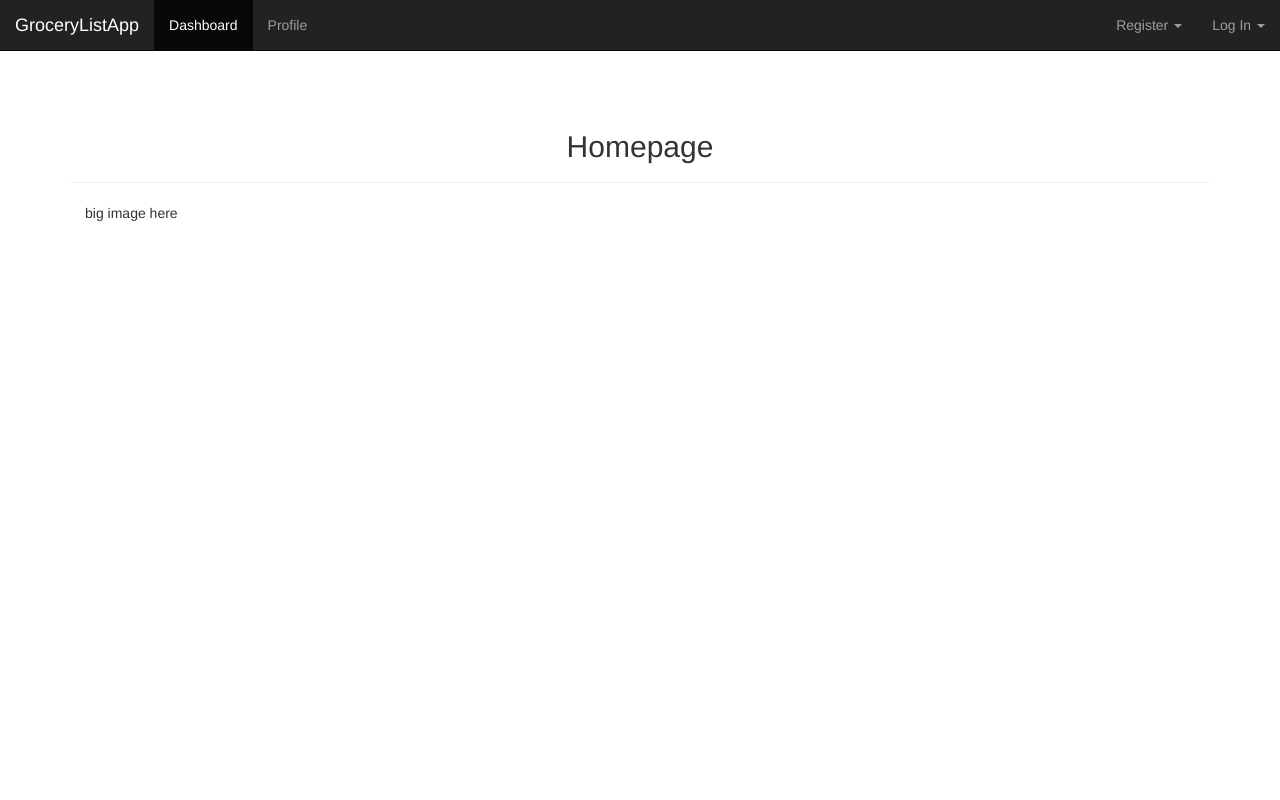
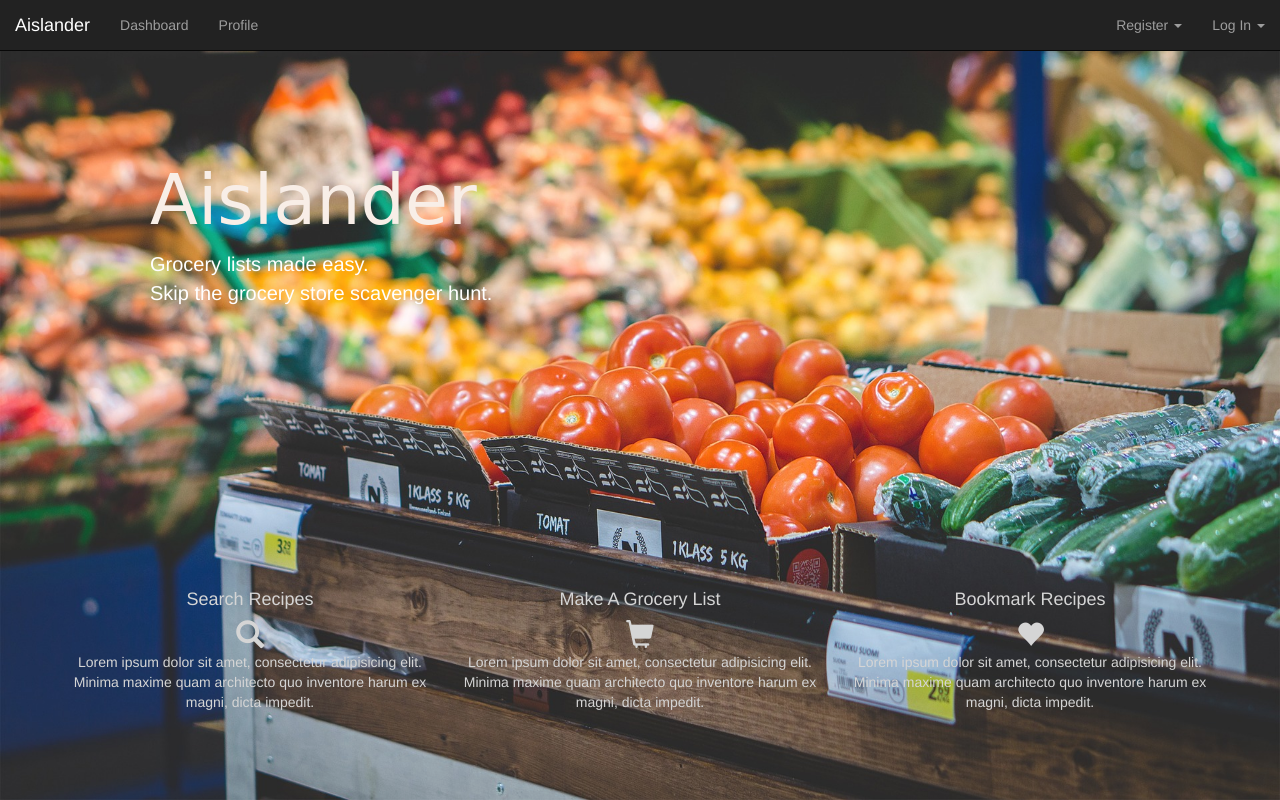
Before and after one commit to cgsarfati/Aislander, a Flask app: page / in a window 1280 px wide. Run offline with Flask 2, Linux system fonts and the light colour scheme; some libraries are stand-ins or nearby versions.

Commit message:
WIP bootstrapping site. Finished landing page. Completed progress bar.

```diff
--- a/model.py
+++ b/model.py
@@ -35,8 +35,8 @@ class Recipe(db.Model):
 
     # Recipe_id the actual Spoonacular recipe_id; not auto-incrementing
     recipe_id = db.Column(db.String(64), nullable=False, primary_key=True)
-    recipe_name = db.Column(db.String(64), nullable=False)
-    img_url = db.Column(db.String(200), nullable=True)
+    recipe_name = db.Column(db.String(200), nullable=False)
+    img_url = db.Column(db.String(1000), nullable=True)
     instructions = db.Column(db.String(10000), nullable=True)
 
     # Define relationships to cuisines (ASSOCIATION)
--- a/server.py
+++ b/server.py
@@ -137,6 +137,7 @@ def process_registration_form():
 #################### USER PROFILE ####################
 
 @app.route("/my-profile")
+@login_required
 def display_profile():
     """Display user profile of username, email, and bookmarked recipes."""
 
@@ -144,6 +145,25 @@ def display_profile():
                            username=g.current_user.username,
                            email=g.current_user.email,
                            bookmarked_recipes=g.current_user.recipes)
+
+
+@app.route("/bookmark-carousel.json")
+@login_required
+def process_bookmark_images():
+    """Get all bookmark images from DB."""
+
+    # Extract list of recipes from DB
+    bookmarked_recipes = g.current_user.recipes
+
+    # Create dictionary of recipe image links
+    bookmark_images = {'images': []}
+
+    for recipe in bookmarked_recipes:
+        bookmark_images['images'].append(recipe.img_url)
+
+    print bookmark_images
+
+    return jsonify(bookmark_images)
 
 
 #################### DASHBOARD (RECIPE SEARCH/GROCERY LIST) ####################
--- a/static/css/style.css
+++ b/static/css/style.css
@@ -2,9 +2,41 @@
 body {
     padding-top: 90px;
 }
+
 /* General sizing */
 ul.dropdown-lr {
   width: 300px;
+}
+
+#homepage-img {
+  filter: opacity(.95);
+}
+
+#services {
+  margin-top:35em;
+}
+
+.service-heading {
+  color: #D5D5D5;
+}
+
+.service-text {
+  color: #D5D5D5;
+}
+
+span.homepage.glyphicon-search {
+  font-size: 2em;
+  color: #D5D5D5;
+}
+
+span.homepage.glyphicon-shopping-cart {
+  font-size: 2em;
+  color: #D5D5D5;
+}
+
+span.homepage.glyphicon-heart {
+  font-size: 2em;
+  color: #D5D5D5;
 }
 
 /* mobile fix */
@@ -21,3 +53,30 @@ ul.dropdown-lr {
    width:70%;
    margin: 0 auto;
 }
+
+.img-rounded {
+    width:70%;
+}
+
+#text-title {
+  z-index: 100;
+  position: absolute;
+  color: #F8EEE7;
+  font-size: 70px;
+  font-family: 'Kaushan Script', cursive;
+  left: 150px;
+  top: 150px;
+}
+
+#text-caption {
+  z-index: 100;
+  position: absolute;
+  color: white;
+  font-size: 20px;
+  left: 150px;
+  top: 250px;
+}
+
+.carousel-image {
+  margin: auto;
+}
--- a/static/js/add-ingredients-to-list.js
+++ b/static/js/add-ingredients-to-list.js
@@ -48,6 +48,11 @@ function DisplayUpdatedGroceryList(results) {
 
     } // end loop
 
+    // Update progress bar
+    $('.progress-status').html("Success! Off to the grocery store you go!");
+    $("#progress-bar").attr("style", "width:100%");
+    $('#progress-bar').addClass('progress-bar-success');
+
 } // end fn
 
 function handleAddIngredientsToList(evt) {
--- a/static/js/new-list.js
+++ b/static/js/new-list.js
@@ -19,6 +19,10 @@ function displayNewList(results) {
         $('#grocery-lists').append(DivTag);
 
     } // end conditional
+
+    // Update progress bar
+    $('.progress-status').html('Step 2: Choose a grocery list');
+    $("#progress-bar").attr("style", "width:25%");
 } // end fn
 
 function handleCreateNewList(evt) {
--- a/static/js/search-result.js
+++ b/static/js/search-result.js
@@ -17,7 +17,7 @@ function displaySearchResults(results) {
         // create recipe title (as a link)
         var recipeId = String(searchResults[i]['id']);
 
-        var title = "<h3> <a href='/recipe-info/" + recipeId + "'>" +
+        var title = "<h3 class='recipe-title' data-recipe-id='" + recipeId + "'> <a href='/recipe-info/" + recipeId + "'>" +
                      searchResults[i]['title'] + "</a> </h3>";
 
         // create summary
@@ -30,6 +30,10 @@ function displaySearchResults(results) {
         // add all elements together into recipe div element
         $('#recipes').append(beginDiv + title + bookmarkButton + addButton + img + summary + endDiv);
     } // end loop
+
+    // Update progress bar
+    $('.progress-status').html('Step 4: Click the shopping cart icon to add ingredients to your list!');
+    $("#progress-bar").attr("style", "width:75%");
 
 } // end fn
 
--- a/static/js/toggle-list-activation.js
+++ b/static/js/toggle-list-activation.js
@@ -11,6 +11,10 @@ function changeListStatus(evt) {
     $(".grocery-list").hide();
     $('div[data-list-id=' + listId + ']').show();
 
+    // Update progress bar
+    $('.progress-status').html('Step 3: Search for recipes');
+    $("#progress-bar").attr("style", "width:50%");
+
 } // end fn
 
 // event listener for isolating lists
--- a/templates/base.html
+++ b/templates/base.html
@@ -19,15 +19,12 @@
   <div class="navbar-header">
   <button type="button" class="navbar-toggle collapsed" data-toggle="collapse" data-target="#navbar" aria-expanded="false" aria-controls="navbar">
   <span class="sr-only">Toggle navigation</span>
-  <span class="icon-bar"></span>
-  <span class="icon-bar"></span>
-  <span class="icon-bar"></span>
   </button>
-    <a class="navbar-brand" href="/">GroceryListApp</a>
+    <a class="navbar-brand" href="/">Aislander</a>
   </div>
   <div id="navbar" class="collapse navbar-collapse">
     <ul class="nav navbar-nav">
-      <li class="active"><a href="/dashboard">Dashboard</a></li>
+      <li><a href="/dashboard">Dashboard</a></li>
       <li><a href="/my-profile">Profile</a></li>
     </ul>
     <ul class="nav navbar-nav navbar-right">
--- a/templates/homepage.html
+++ b/templates/homepage.html
@@ -4,16 +4,39 @@
 
 {% block content %}
 
-<div class="container">
-  <div class="page-header">
-    <h2 class="text-center"> Homepage </h2>
+<div class="container homepage-background">
+  <div id='homepage-img' style='position:absolute;z-index:0;left:0;top:0;width:100%;height:100%'>
+    <img src='/static/img/homepage-img.jpg' style='width:100%;height:100%'>
   </div>
+    <p id="text-title">
+    Aislander
+    </p>
+    <p id="text-caption">
+    Grocery lists made easy. <br>
+    Skip the grocery store scavenger hunt. <br>
+    </p>
 </div>
 
-<div class="container">
-  <div class="col-md-12">
-    big image here
-  </div>
-</div>
+ <section id="services">
+      <div class="container">
+        <div class="row text-center">
+          <div class="col-md-4">
+            <h4 class="service-heading">Search Recipes</h4>
+            <span class="homepage glyphicon glyphicon-search"></span>
+            <p class="text-muted service-text">Lorem ipsum dolor sit amet, consectetur adipisicing elit. Minima maxime quam architecto quo inventore harum ex magni, dicta impedit.</p>
+          </div>
+          <div class="col-md-4">
+            <h4 class="service-heading">Make A Grocery List</h4>
+            <span class="homepage glyphicon glyphicon-shopping-cart"></span>
+            <p class="text-muted service-text">Lorem ipsum dolor sit amet, consectetur adipisicing elit. Minima maxime quam architecto quo inventore harum ex magni, dicta impedit.</p>
+          </div>
+          <div class="col-md-4">
+            <h4 class="service-heading">Bookmark Recipes</h4>
+            <span class="homepage glyphicon glyphicon-heart"></span>
+            <p class="text-muted service-text">Lorem ipsum dolor sit amet, consectetur adipisicing elit. Minima maxime quam architecto quo inventore harum ex magni, dicta impedit.</p>
+          </div>
+        </div>
+      </div>
+</section>
 
 {% endblock %}
--- a/tests.py
+++ b/tests.py
@@ -43,13 +43,13 @@ class FlaskTestsLogInLogOutRegistration(TestCase):
         """ Test that login page properly showing login form. """
 
         result = self.client.get('/')
-        self.assertIn("<h2> Login form </h2>", result.data)
+        self.assertIn("Log In", result.data)
 
     def test_registration_form_display(self):
         """ That that registration page properly showing registration form. """
 
         result = self.client.get('/')
-        self.assertIn("<h2> Registration form </h2>", result.data)
+        self.assertIn("Register", result.data)
 
     def test_correct_login(self):
         """Test log in form with correct info."""
```
Also changed, not shown: static/js/bookmark-carousel.js (added, +20 -0 lines), templates/dashboard.html (+14 -5 lines), templates/recipe_info.html (+10 -1 lines), templates/user_profile.html (+40 -1 lines), static/img/homepage-img.jpg (added).
